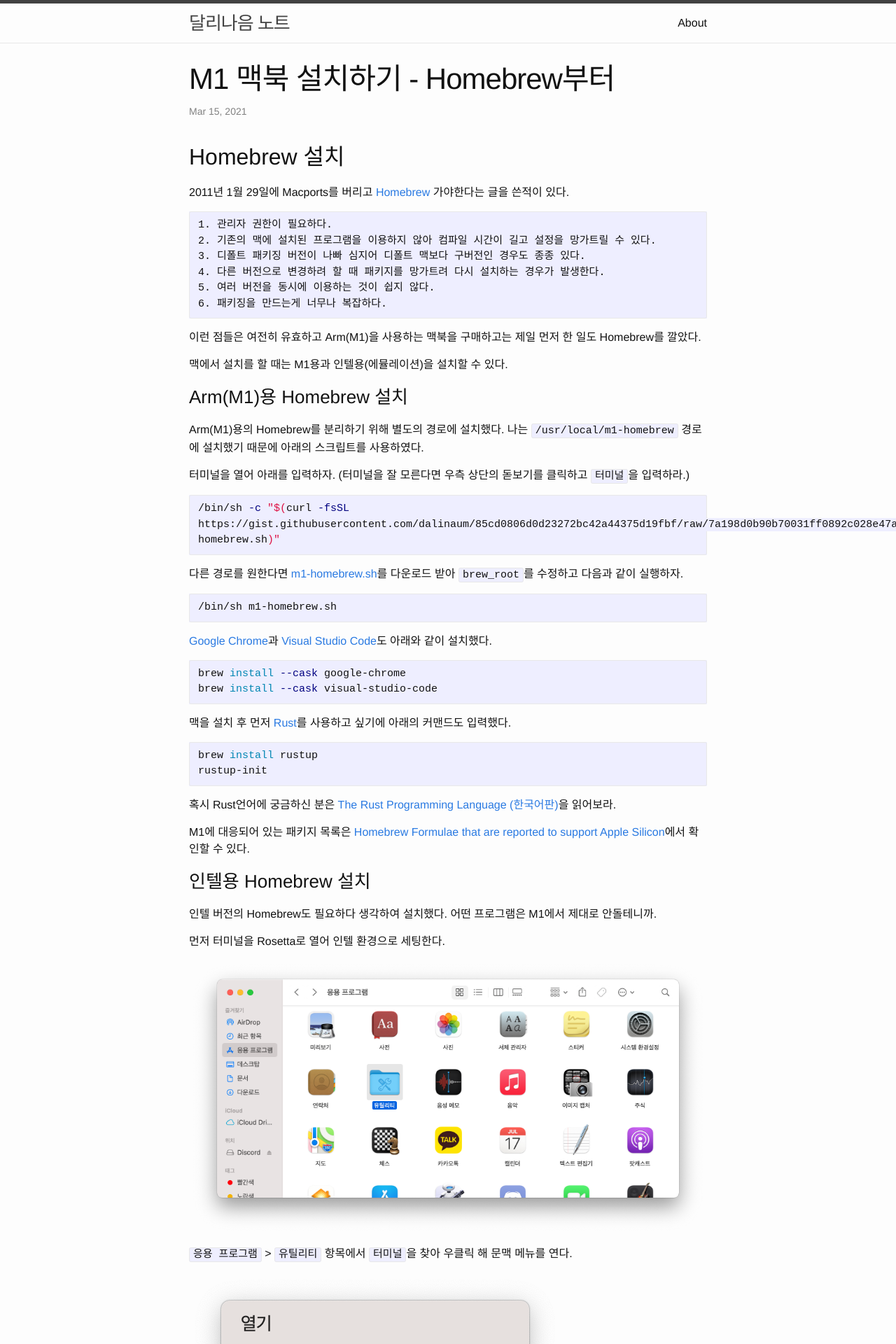
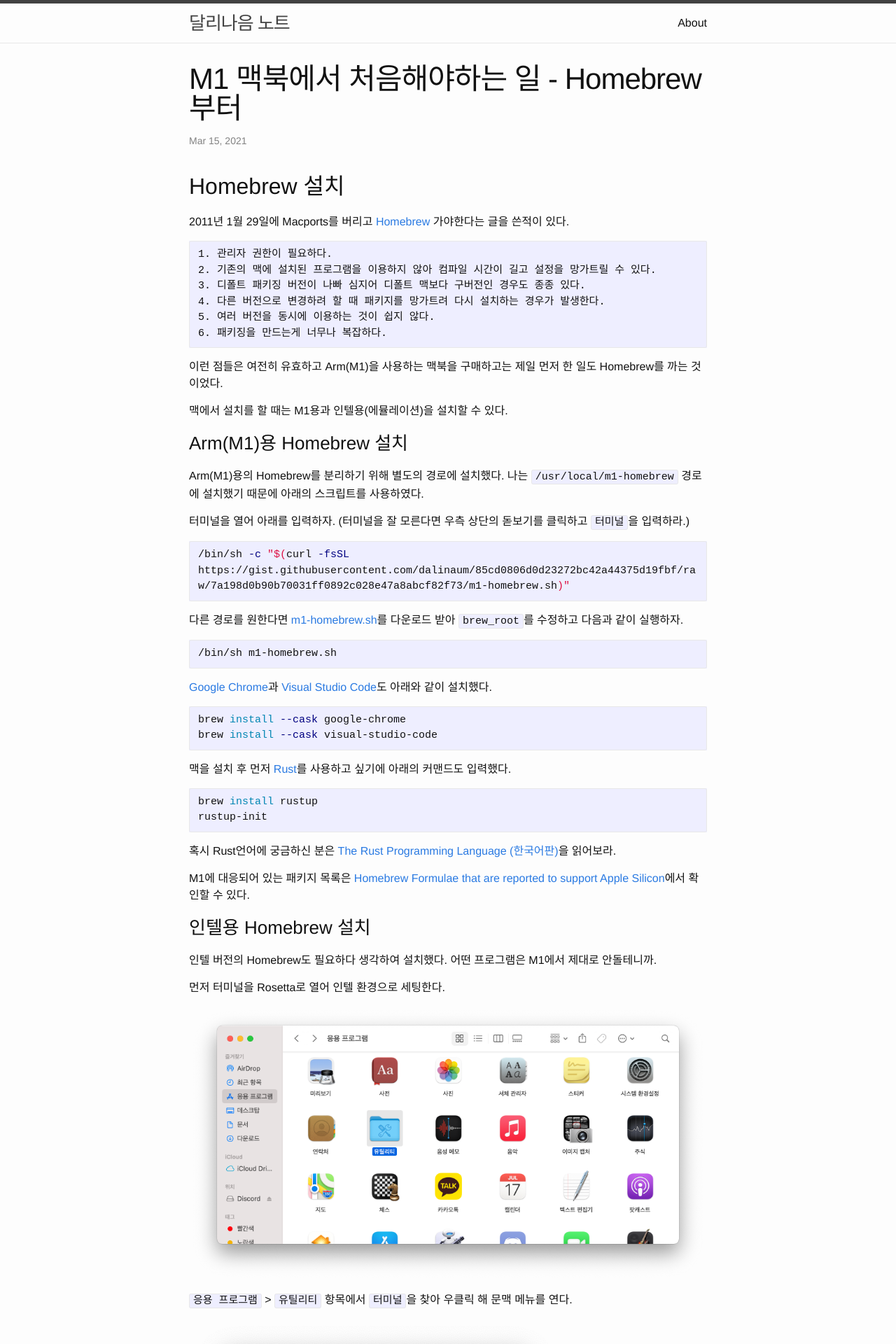
Before and after one commit to dalinaum/dalinaum.github.io, a Jekyll site: the page built from _posts/2021-03-15-m1-init.markdown, in a window 1280 px wide. Shown: the top 1920 px of the page at 70% size. Built offline with Jekyll 4.4.1, drawn with Linux system fonts in a browser that asks for light colours.

Commit message:
오타 수정 및 overflow-wrap 설정 추가.

````diff
--- a/_posts/2021-03-15-m1-init.markdown
+++ b/_posts/2021-03-15-m1-init.markdown
@@ -1,6 +1,6 @@
 ---
 layout: post
-title:  "M1 맥북 설치하기 - Homebrew부터"
+title:  "M1 맥북에서 처음해야하는 일 - Homebrew부터"
 date:   2021-03-15 00:30:00 +0900
 categories: mac
 ---
@@ -18,7 +18,7 @@
 6. 패키징을 만드는게 너무나 복잡하다.
 ```
 
-이런 점들은 여전히 유효하고 Arm(M1)을 사용하는 맥북을 구매하고는 제일 먼저 한 일도 Homebrew를 깔았다.
+이런 점들은 여전히 유효하고 Arm(M1)을 사용하는 맥북을 구매하고는 제일 먼저 한 일도 Homebrew를 까는 것이었다.
 
 맥에서 설치를 할 때는 M1용과 인텔용(에뮬레이션)을 설치할 수 있다.
 
--- a/_sass/_base.scss
+++ b/_sass/_base.scss
@@ -132,6 +132,7 @@
     border-radius: 3px;
     background-color: #eef;
     white-space: pre-wrap;
+    overflow-wrap: break-word;
 }
 
 code {
````
